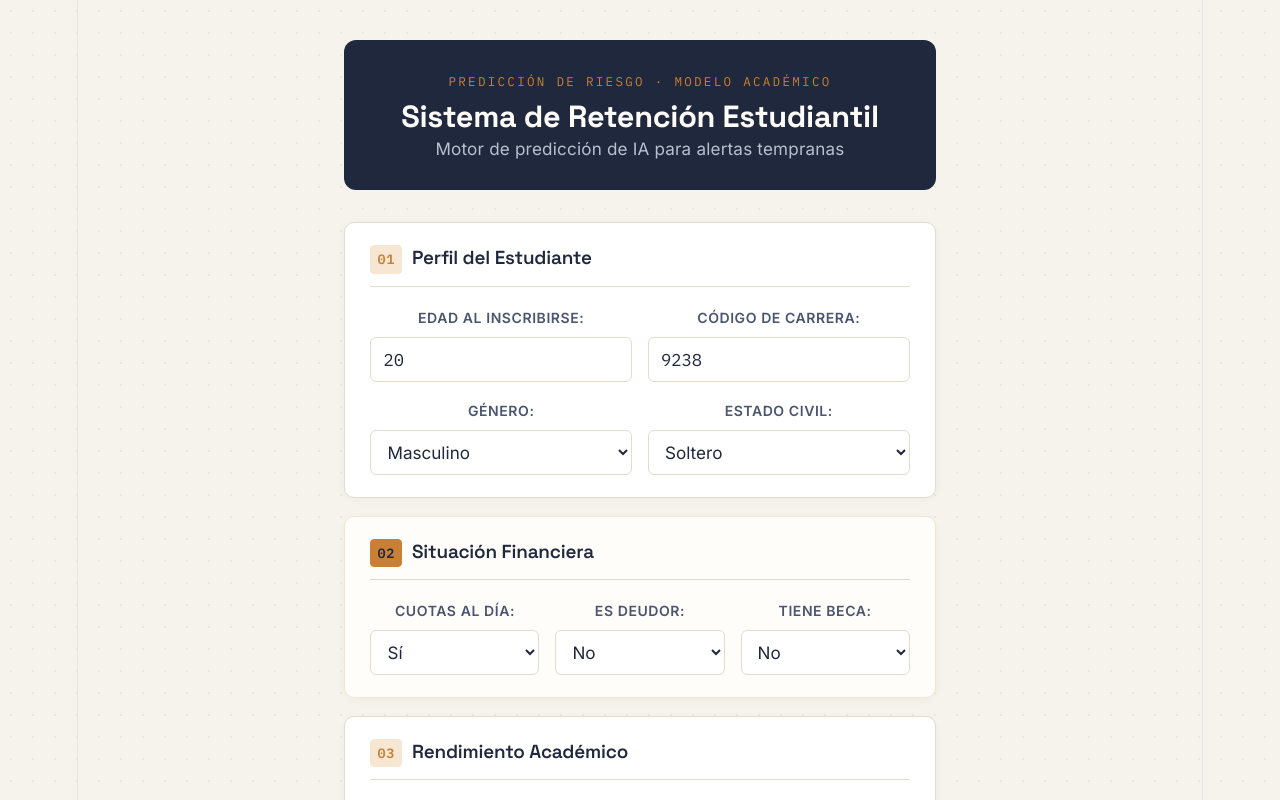
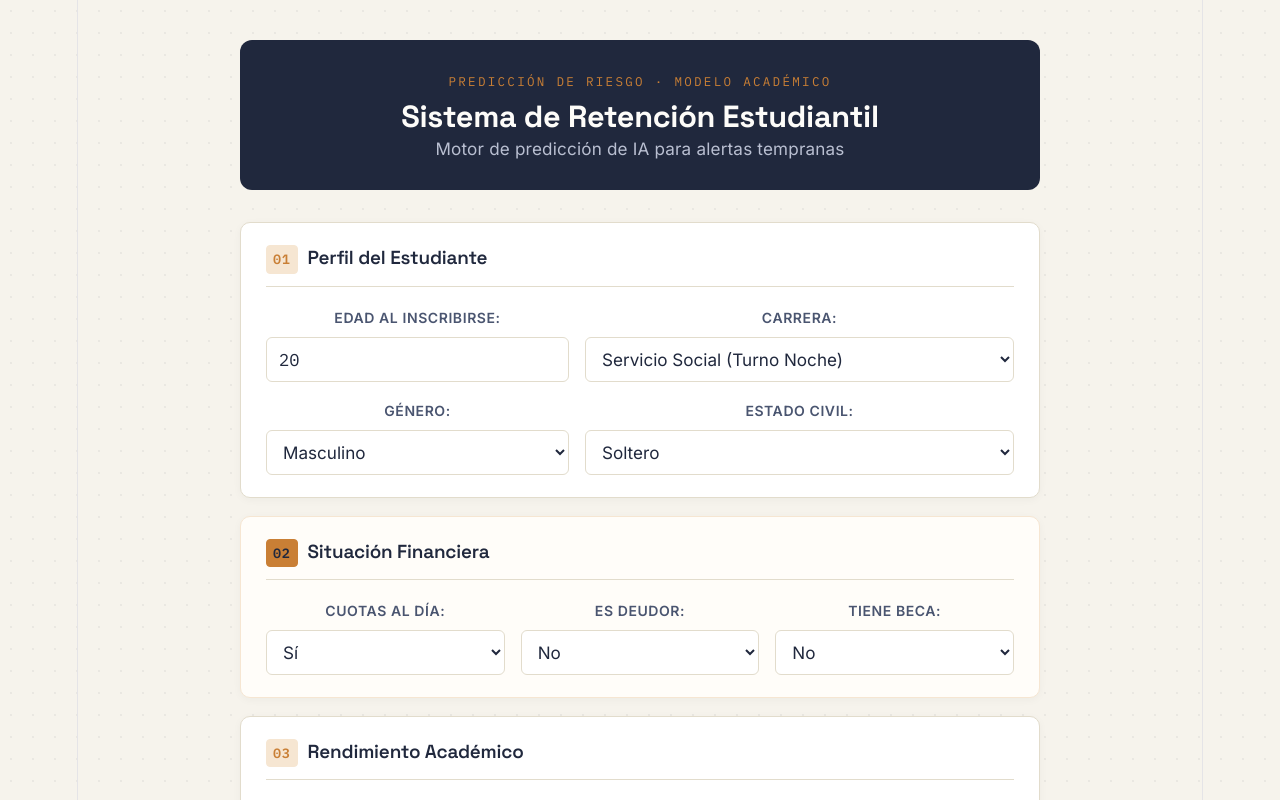
Before and after one commit to Facuccr/prediccion-academica-estudiantes-TLPlll, a React app in the folder frontend/: page / in a window 1280 px wide. Shown: the top 800 px of the page. Built offline with nearby package versions, Linux system fonts and the light colour scheme; the HTML template or start-up script is replaced by a standard one.

Commit message:
cambio de campo de entrada a selección para el código de carrera en el formulario

```diff
--- a/frontend/src/App.jsx
+++ b/frontend/src/App.jsx
@@ -79,13 +79,34 @@ function App() {
               />
             </div>
             <div className="input-group">
-              <label>Código de Carrera:</label>
-              <input
-                type="number"
+              <label>Carrera:</label>
+              <select
                 name="Course"
                 value={formData.Course}
                 onChange={handleChange}
-              />
+              >
+                <option value={33}>
+                  Tecnologías de Producción de Biocombustibles
+                </option>
+                <option value={171}>Diseño de Animación y Multimedia</option>
+                <option value={8014}>Servicio Social</option>
+                <option value={9003}>Agronomía</option>
+                <option value={9070}>Diseño de Comunicación</option>
+                <option value={9085}>Enfermería Veterinaria</option>
+                <option value={9119}>Ingeniería Informática</option>
+                <option value={9130}>Equinocultura</option>
+                <option value={9147}>Gestión / Administración</option>
+                <option value={9238}>Servicio Social (Turno Noche)</option>
+                <option value={9254}>Turismo</option>
+                <option value={9500}>Enfermería</option>
+                <option value={9556}>Higiene Bucal</option>
+                <option value={9670}>Gestión de Publicidad y Marketing</option>
+                <option value={9773}>Periodismo y Comunicación</option>
+                <option value={9853}>Educación Básica</option>
+                <option value={9991}>
+                  Gestión / Administración (Turno Noche)
+                </option>
+              </select>
             </div>
 
             {/* Convertido a Select */}
```
